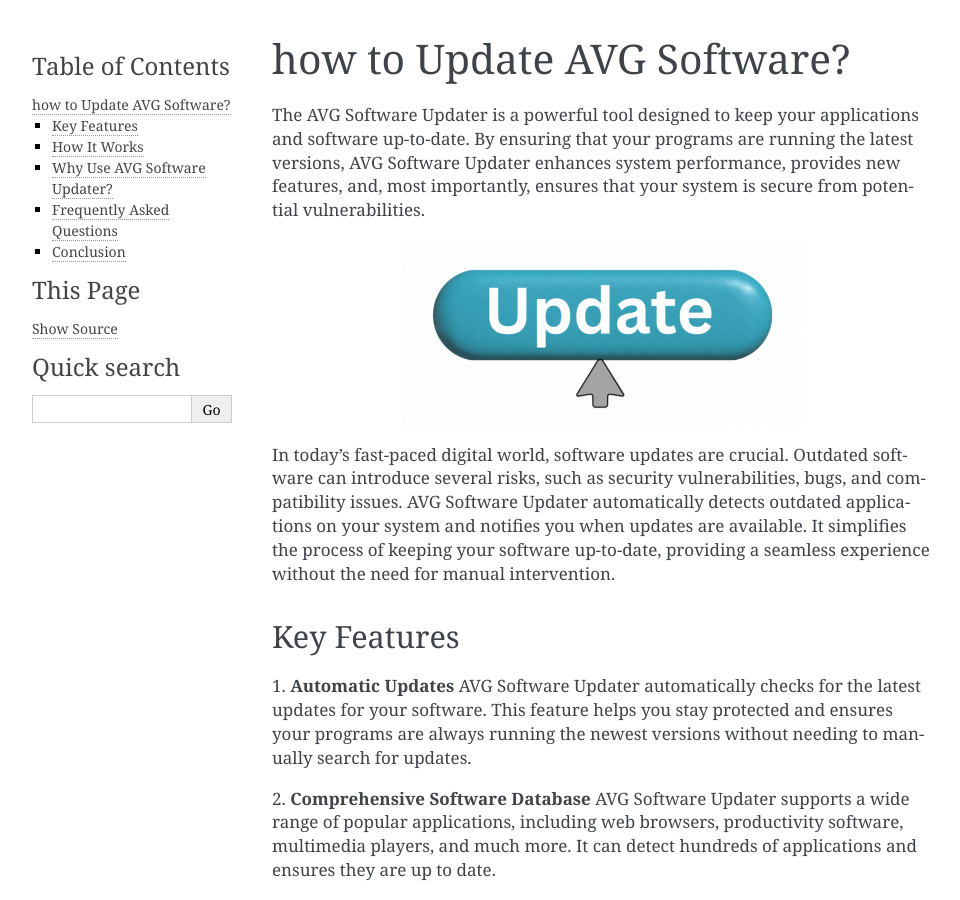
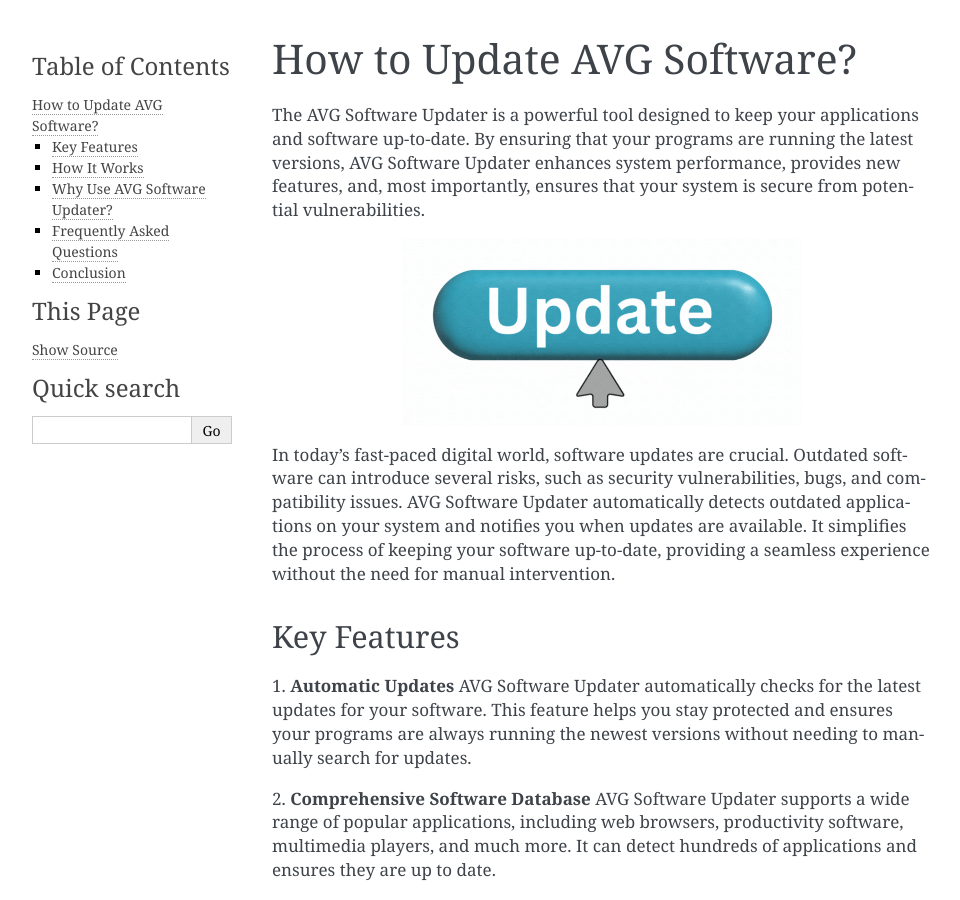
Before and after one commit to paull-williams/avg-software-updater, a Sphinx documentation site: the page built from docs/index.rst, in a window 1280 px wide and 900 px high. Shown: the whole window, without its empty margins (148-1108 px from the left). Built offline with Sphinx 7.4.7, drawn with Linux system fonts in a browser that asks for light colours.

```diff
--- a/docs/index.rst
+++ b/docs/index.rst
@@ -1,4 +1,4 @@
-how to Update AVG Software?
+How to Update AVG Software?
 ========================
 
 The AVG Software Updater is a powerful tool designed to keep your applications and software up-to-date. By ensuring that your programs are running the latest versions, AVG Software Updater enhances system performance, provides new features, and, most importantly, ensures that your system is secure from potential vulnerabilities.
```
